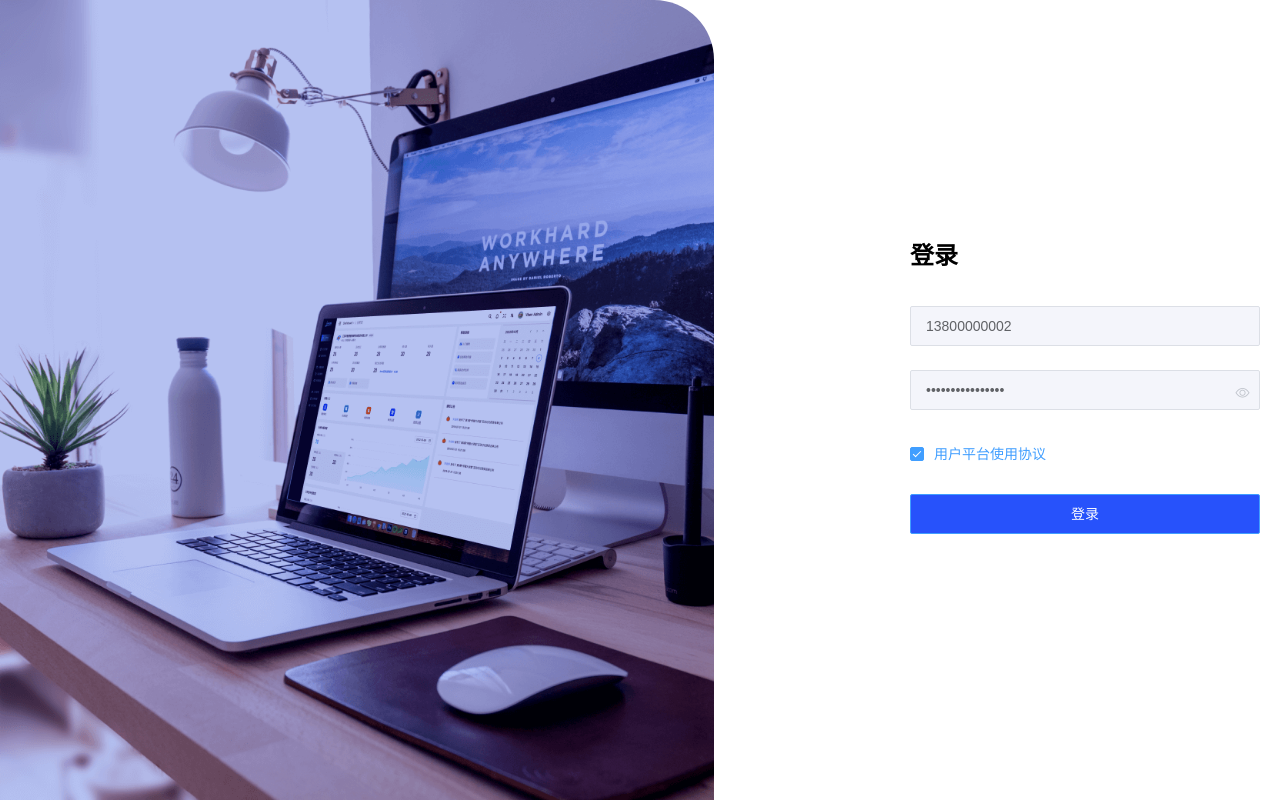
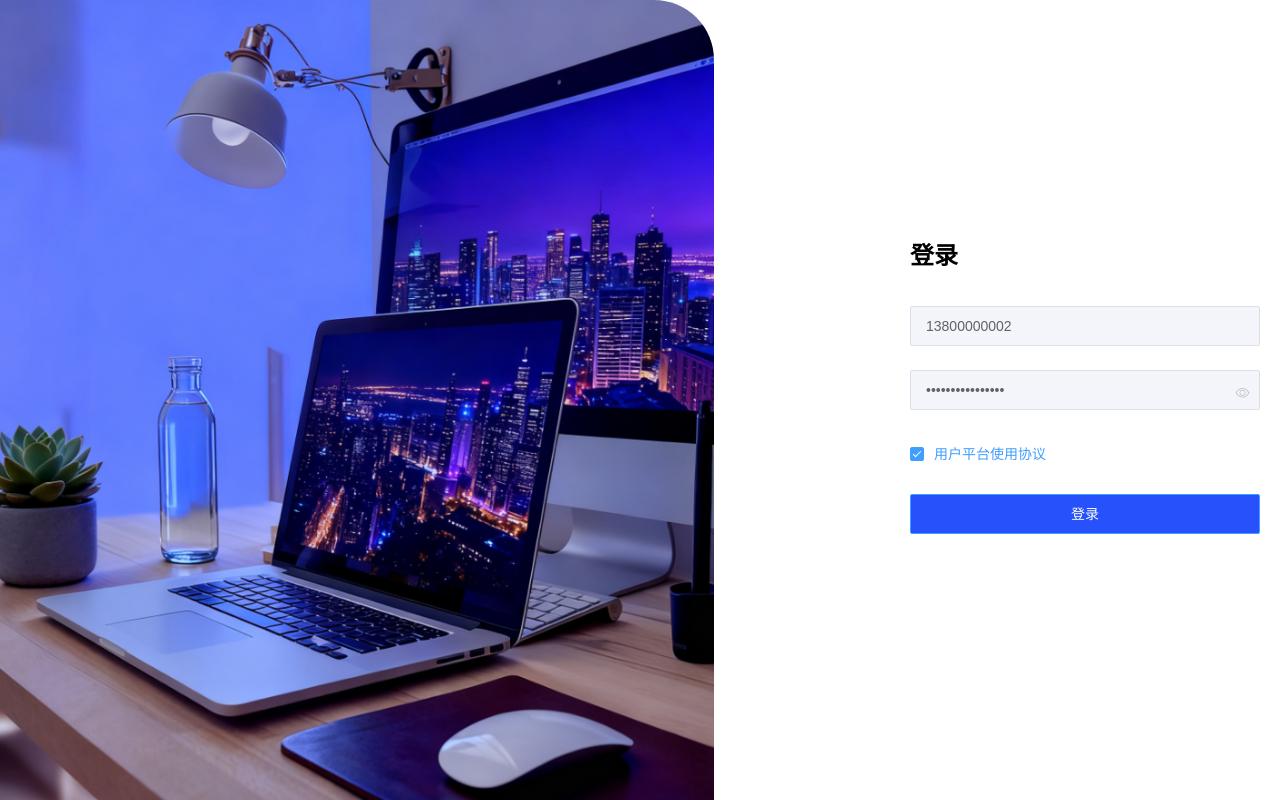
Before and after one commit to LIU2020822LMC/vue2iHRM-Human-Resources-Backend-Management-Project, a Vue app: page /#/login in a window 1280 px wide. Built offline with nearby package versions, Linux system fonts and the light colour scheme; no server answers.

Commit message:
登录页-更换背景图片

```diff
--- a/src/views/login/index.vue
+++ b/src/views/login/index.vue
@@ -98,7 +98,7 @@ export default {
 
   .logo {
     flex: 3;
-    background: rgba(38, 72, 176) url(../../assets/common/login_back.png) no-repeat center / cover;
+    background: rgba(38, 72, 176) url(../../assets/common/login_back2.png) no-repeat center / cover;
     border-top-right-radius: 60px;
     display: flex;
     flex-direction: column;
```
Also changed, not shown: src/assets/common/login_back2.png (added).
